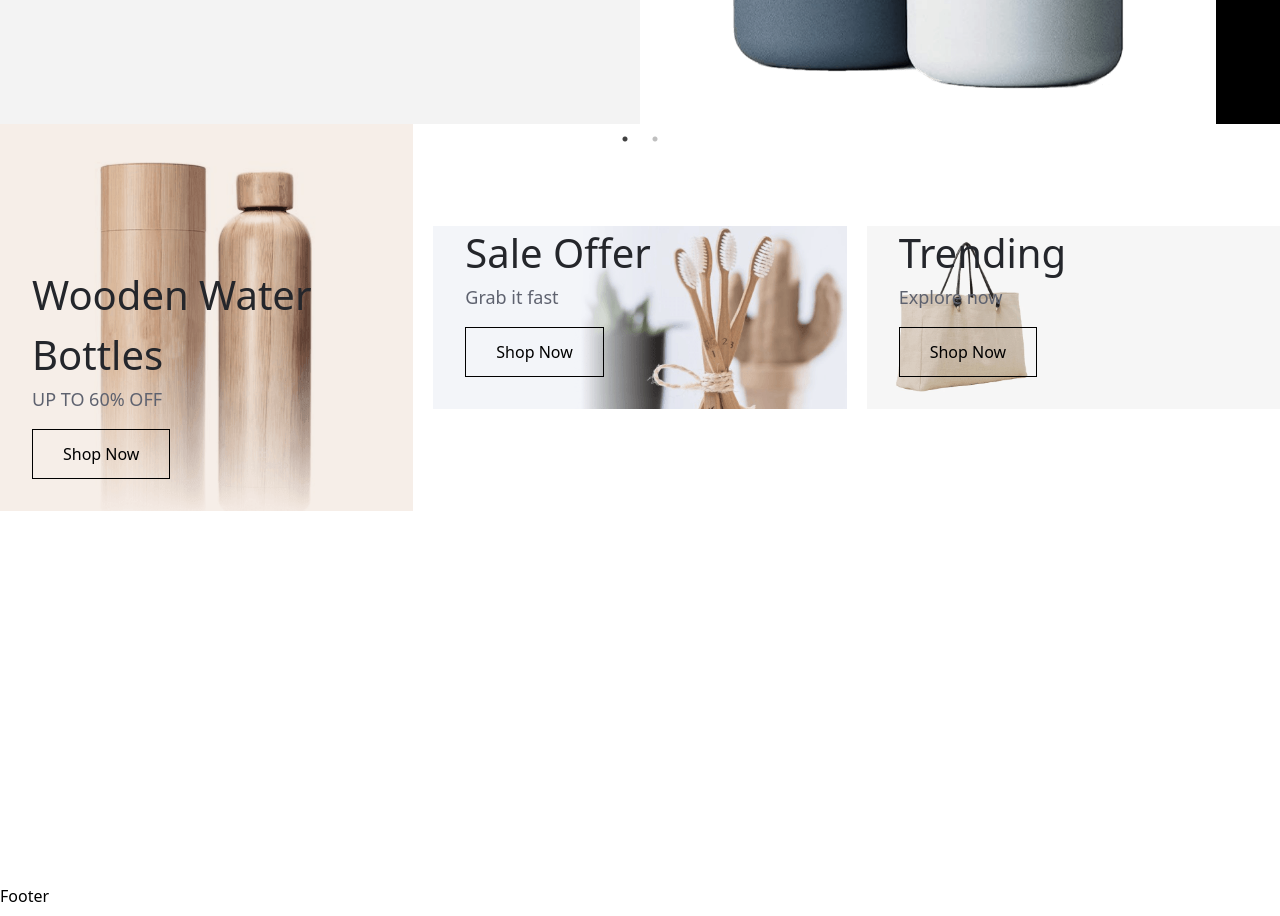
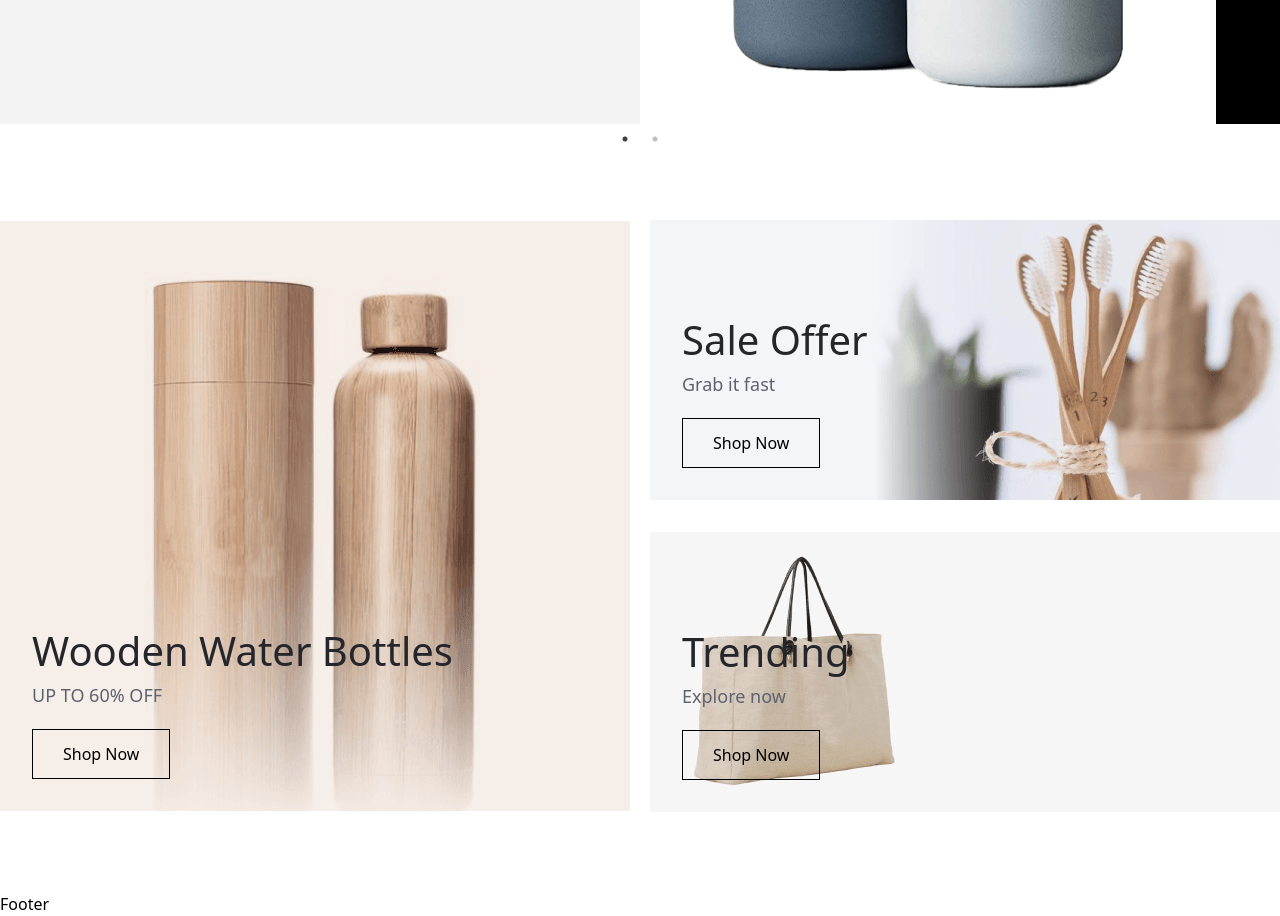
Before and after one commit to gabriellamsa/ecommerce-website, a React (Vite) app: page / in a window 1280 px wide. Shown: the part 620-1536 px from the top of the page. Built offline with nearby package versions, Linux system fonts and the light colour scheme.

Commit message:
feat: Update Banner components with new layout and styling

```diff
--- a/src/components/hero/Hero.jsx
+++ b/src/components/hero/Hero.jsx
@@ -63,7 +63,7 @@ export const Hero = () => {
           ))}
         </Slider>
       </section>
-      <Banner />
+      <Banner className="mt-16 sm:mt-20 lg:mt-24" />
     </div>
   );
 };
@@ -141,24 +141,32 @@ export const HeroItem = ({ title, description, price, color, image }) => {
   );
 };
 
-const Banner = () => {
+const Banner = ({ className = "" }) => {
   return (
-    <div className="py-20 container flex flex-col lg:flex-row items-center gap-5">
+    <div
+      className={`py-20 container flex flex-col lg:flex-row items-center gap-5 ${className}`}
+    >
+      <div>
         <BannerCard
           title="Wooden Water Bottles"
           desc="UP TO 60% OFF"
           cover="./images/hero/product1-1.png"
         />
+      </div>
+      <div className="flex justify-between flex-col gap-8">
         <BannerCard
           title="Sale Offer"
           desc="Grab it fast"
           cover="./images/hero/product1-2.png"
+          className={true}
         />
         <BannerCard
           title="Trending"
           desc="Explore now"
           cover="./images/hero/product1-3.png"
+          className={true}
         />
+      </div>
     </div>
   );
 };
@@ -170,7 +178,9 @@ const BannerCard = ({ title, desc, cover }) => {
       <div className="absolute bottom-0 p-8 bg-opacity-75 text-white w-full">
         <Title level={2}>{title}</Title>
         <BodyOne>{desc}</BodyOne>
+        <div className="w1-1/2 mt-5">
           <button className="secondary-btn flex justify-end">Shop Now</button>
+        </div>
       </div>
     </div>
   );
```
Lines whose indentation alone changed are shown as unchanged.
